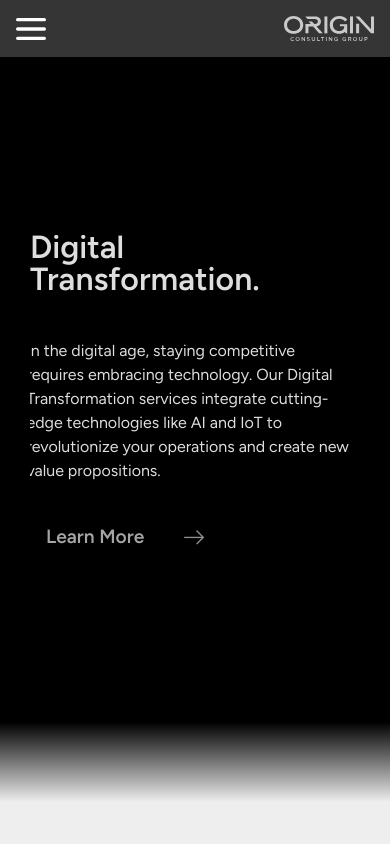
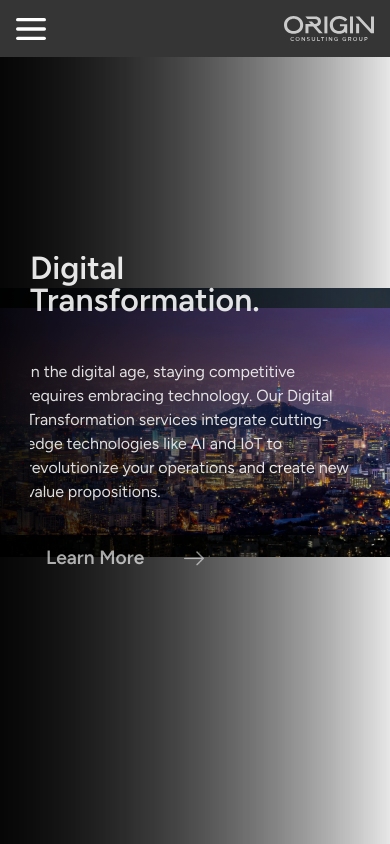
Before and after one commit to dldnlee/valtix-consulting, a Next.js app: page / in a window 390 px wide. Shown: the top 844 px of the page. Built offline with nearby package versions, Linux system fonts and the light colour scheme.

Commit message:
[Feat] - Responsive design fro the sliding banner added - Background doesn't fill the entire screen yet (needs fixing)

```diff
--- a/app/sections/SectionOne.tsx
+++ b/app/sections/SectionOne.tsx
@@ -50,8 +50,8 @@ function Slide({bgImage, heading, subHeading, route, btnText="Learn More", isAct
   return (
     <div className={`
     w-full
-    h-[95vh]
-    2xl:${bgImage} bg-black bg-gradient-to-t from-gray-4 to-10% 2xl:bg-center 2xl: bg-cover bg-no-repeat text-white flex items-center overflow-hidden`}>
+    h-full
+    ${bgImage} to-10% bg-center bg-cover bg-no-repeat text-white flex items-center overflow-hidden`}>
       <div className="2xl:p-default-padding p-medium-padding">
         <div className="flex flex-col gap-10 max-w-[600px]">
           <div className="overflow-hidden">
@@ -105,7 +105,7 @@ export default function SectionOne() {
         crossFade: false
       }}
       loop={true}
-      className="w-full"
+      className="w-svh h-svh"
       >
         {
           slideContents.map((item, index) => (
--- a/app/styles.css
+++ b/app/styles.css
@@ -18,6 +18,7 @@
 .gradient-with-bg-1 {
   background-image: linear-gradient(to right, rgba(0, 0, 0, 0.9), rgba(0, 0, 0, 0)), url('assets/images/night-skyline2.webp');
   animation: zoomin 5s linear infinite alternate;
+
 }
 
 .gradient-with-bg-2 {
```
